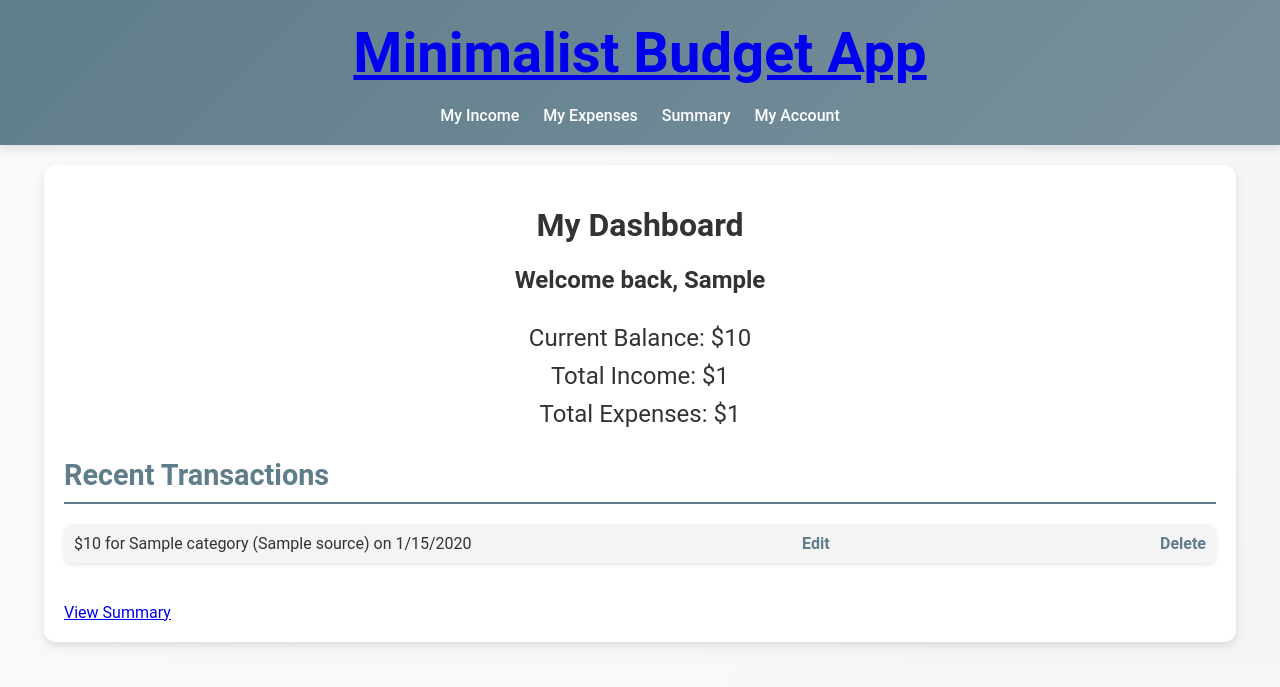
After one commit to cm2020-agile-team-16/cm2020-agile-project, a Node server app: template src/views/dashboard.ejs in a window 1280 px wide. The commit adds this page. Shown: the top 687 px of the page. Run offline with Node 20, Linux system fonts and the light colour scheme; the template is opened without the code that fills it: most values are stand-ins (such as "Sample title", 1, 10 or a date in 2020); some libraries are stand-ins or nearby versions.

Commit message:
feat: PRJ-20
Update repo with revised code

```diff
--- a/src/index.js
+++ b/src/index.js
@@ -43,6 +43,11 @@ app.get('/', (req, res) => {
 const accountRoutes = require('./routes/account');
 app.use('/account', accountRoutes);
 
+// Add all the route handlers in userRoutes to the app under the path /user
+const userRoutes = require('./routes/user');
+app.use('/user', userRoutes);
+
+
 // Make the web application listen for HTTP requests
 app.listen(port, () => {
     console.log(`Example app listening on port ${port}`)
--- /dev/null
+++ b/src/public/styles/dashboard.css
@@ -0,0 +1,75 @@
+/* Specific styles for the dashboard page */
+
+main {
+    padding: 40px 0;
+    background-color: #fff;
+    border-radius: 12px;
+    box-shadow: 0 4px 8px rgba(0, 0, 0, 0.1);
+    max-width: 90%;
+    margin: 20px auto;
+    padding: 20px;
+}
+
+main > div {
+    text-align: center;
+    margin-bottom: 30px;
+}
+
+main > div p {
+    font-size: 1.5em;
+    margin: 10px 0;
+}
+
+section {
+    margin-bottom: 40px;
+}
+
+section h2 {
+    font-size: 1.8em;
+    color: #607D8B;
+    border-bottom: 2px solid #607D8B;
+    padding-bottom: 10px;
+    margin-bottom: 20px;
+}
+
+section ul {
+    list-style: none;
+    padding: 0;
+}
+
+section ul li {
+    background: #f4f4f4;
+    margin-bottom: 10px;
+    padding: 10px;
+    border-radius: 8px;
+    display: flex;
+    justify-content: space-between;
+    align-items: center;
+    box-shadow: 0 2px 4px rgba(0, 0, 0, 0.1);
+}
+
+section ul li a {
+    color: #607D8B;
+    text-decoration: none;
+    font-weight: bold;
+    margin-left: 10px;
+    transition: transform 0.2s;
+}
+
+section ul li a:hover {
+    transform: scale(1.1);
+}
+
+@media (max-width: 768px) {
+    main {
+        padding: 20px 10px;
+    }
+
+    main > div p {
+        font-size: 1.2em;
+    }
+
+    section h2 {
+        font-size: 1.5em;
+    }
+}
--- a/src/public/styles/general.css
+++ b/src/public/styles/general.css
@@ -56,6 +56,15 @@ main {
     padding: 40px 0;
 }
 
+main > div {
+    margin-bottom: 20px;
+}
+
+main > div p {
+    font-size: 1.2em;
+    margin: 10px 0;
+}
+
 
 
 footer {
@@ -80,6 +89,7 @@ footer p {
 }
 
 @media (max-width: 768px) {
+
     header h1 {
         font-size: 2em;
     }
@@ -88,4 +98,8 @@ footer p {
         display: block;
         margin: 10px 0;
     }
+
+    main {
+        padding: 20px 10px;
+    }
 }
--- /dev/null
+++ b/src/views/dashboard.ejs
@@ -0,0 +1,58 @@
+<!DOCTYPE html>
+<html lang="en">
+<head>
+    <meta charset="UTF-8">
+    <title>Dashboard - <%= app_name %></title>
+    <link rel="stylesheet" href="/styles/general.css">
+    <link rel="stylesheet" href="/styles/dashboard.css">
+</head>
+<body>
+    <!-- HEADER -->
+    <header>
+        <div class="container">
+            <a href="/" class="logo">
+                <h1><%= app_name %></h1>
+            </a>
+            <nav>
+                <ul>
+                    <li><a href="/user/edit-income">My Income</a></li>
+                    <li><a href="/user/edit-expense">My Expenses</a></li>
+                    <li><a href="/summary">Summary</a></li>
+                    <li><a href="/settings">My Account</a></li>
+                </ul>
+            </nav>
+        </div>
+    </header>
+
+    <!-- MAIN -->
+    <main>
+        <div>
+            <h1>My Dashboard</h1>
+            <h2>Welcome back, <%= firstName %></h2>
+        </div>
+        <div>
+            <p>Current Balance: $<%= balance %></p>
+            <p>Total Income: $<%= totalIncome %></p>
+            <p>Total Expenses: $<%= totalExpenses %></p>
+        </div>
+        <section>
+            <h2>Recent Transactions</h2>
+            <ul>
+                <% recentTransactions.forEach(function(transaction) { %>
+                    <li>
+                        $<%= transaction.amount %>
+                        <%= transaction.type === 'income' ? 'from' : 'for' %>
+                        <%= transaction.category %> (<%= transaction.source %>)
+                        on <%= new Date(transaction.date).toLocaleDateString() %>
+                        <a href="/user/edit-<%= transaction.type %>?id=<%= transaction.id %>">Edit</a>
+                        <a href="/delete/<%= transaction.type %>/<%= transaction.id %>">Delete</a>
+                    </li>
+                <% }) %>
+            </ul>
+        </section>
+        <nav>
+            <a href="/summary">View Summary</a>
+        </nav>
+    </main>
+</body>
+</html>
--- a/src/views/login.ejs
+++ b/src/views/login.ejs
@@ -55,6 +55,10 @@
                 <!-- Register Form -->
                 <form id="register-form" class="form-content" method="POST" action="/account/register">
                     <h2>Register</h2>
+                    <label for="register-first-name">First Name:</label>
+                    <input type="text" id="register-first-name" name="firstName" required>
+                    <label for="register-last-name">Last Name:</label>
+                    <input type="text" id="register-last-name" name="lastName" required>
                     <label for="register-email">Email:</label>
                     <input type="email" id="register-email" name="email" required>
                     <label for="register-password">Password:</label>
```
Also changed, not shown: src/db_schema.sql (+70 -0 lines), src/public/scripts/add-income.js (added, +37 -0 lines), src/public/styles/edit-income.css (added, +57 -0 lines), src/public/styles/login.css (+12 -0 lines), src/routes/account.js (+5 -7 lines), src/routes/user.js (added, +164 -0 lines), src/views/edit-income.ejs (added, +61 -0 lines), src/README.md, 1 other file.
